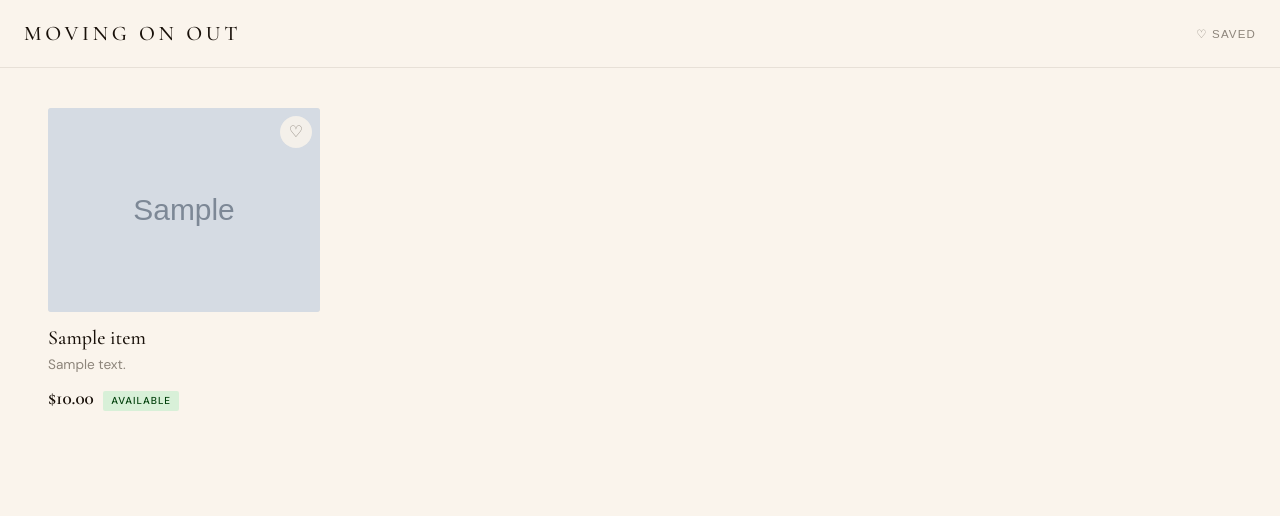
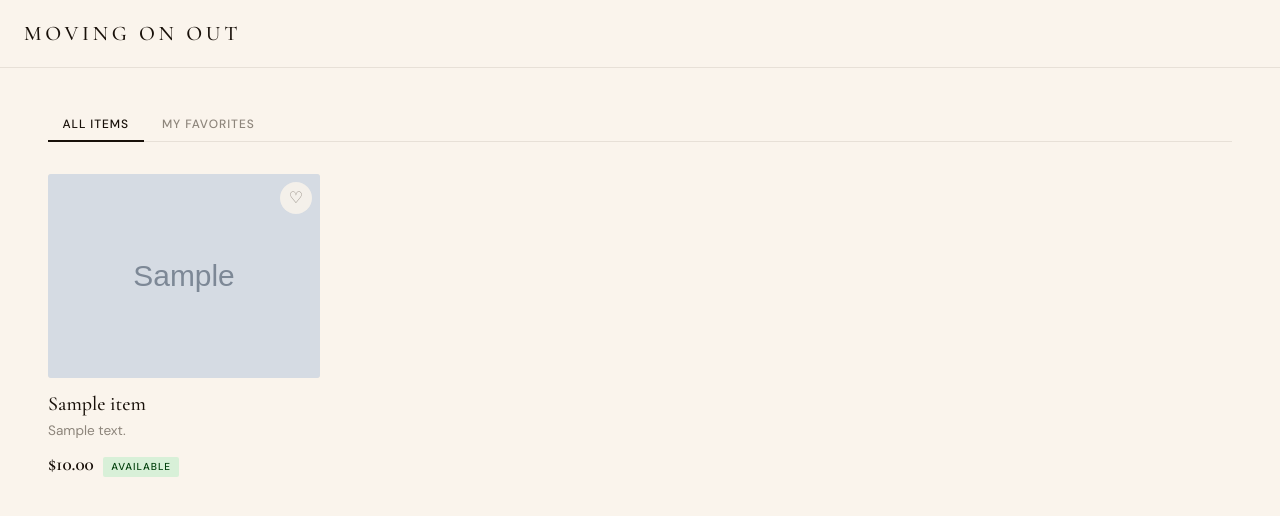
Before and after one commit to jasonmotylinski/sellout, a FastAPI app: page / in a window 1280 px wide. Shown: the top 516 px of the page. Run offline with FastAPI, Linux system fonts and the light colour scheme; tables that the repository leaves empty hold one stand-in row (values such as "Sample post"); grey boxes marked "Sample" are stand-in pictures.

Commit message:
feature: easier

```diff
--- a/templates/base.html
+++ b/templates/base.html
@@ -207,8 +207,36 @@
     }
     .heart-btn--detail:hover { transform: scale(1.05); }
 
-    .fav-filter { background: none; border: none; cursor: pointer; }
-    .fav-filter--active { color: oklch(55% 0.18 15) !important; }
+    .filter-bar {
+      display: flex;
+      gap: 0.25rem;
+      margin-bottom: 2rem;
+      border-bottom: 1px solid var(--border);
+      padding-bottom: 0;
+    }
+    .filter-tab {
+      background: none;
+      border: none;
+      border-bottom: 2px solid transparent;
+      margin-bottom: -1px;
+      padding: 0.5rem 0.9rem;
+      font-family: 'DM Sans', sans-serif;
+      font-size: 0.75rem;
+      font-weight: 500;
+      letter-spacing: 0.08em;
+      text-transform: uppercase;
+      color: var(--muted);
+      cursor: pointer;
+      transition: color 0.15s, border-color 0.15s;
+    }
+    .filter-tab:hover { color: var(--espresso); }
+    .filter-tab--active { color: var(--espresso); border-bottom-color: var(--espresso); }
+    .filter-empty {
+      text-align: center;
+      padding: 4rem 0;
+      color: var(--muted);
+      font-size: 0.9rem;
+    }
 
     /* ── Buttons ────────────────────────────────── */
     .btn {
--- a/templates/catalog.html
+++ b/templates/catalog.html
@@ -1,13 +1,18 @@
 {% extends "base.html" %}
 {% block title %}Moving On Out{% endblock %}
-{% block header_nav %}<button class="nav-link fav-filter" id="favFilter" aria-pressed="false">♡ Saved</button>{% endblock %}
 {% block content %}
 {% if not items_with_images %}
 <div class="empty">
   <p class="empty__text">Nothing listed just yet — check back soon.</p>
 </div>
 {% else %}
-<div class="item-grid">
+
+<div class="filter-bar" role="tablist">
+  <button class="filter-tab filter-tab--active" id="tabAll" role="tab" aria-selected="true">All items</button>
+  <button class="filter-tab" id="tabFavs" role="tab" aria-selected="false">My favorites</button>
+</div>
+
+<div class="item-grid" id="itemGrid">
 {% for item, images in items_with_images %}
 <a href="/items/{{ item.id }}" class="item-card-link" aria-label="{{ item.title }}">
 <article class="item-card{% if item.status == 'sold' %} item-card--sold{% endif %}">
@@ -29,6 +34,11 @@
 </a>
 {% endfor %}
 </div>
+
+<div class="filter-empty" id="favsEmpty" style="display:none">
+  <p>No saved items yet — heart the ones you like.</p>
+</div>
+
 {% endif %}
 
 <script>
@@ -42,55 +52,72 @@
 
   function setFavs(ids) { localStorage.setItem(KEY, JSON.stringify(ids)); }
 
-  function toggleFav(id) {
-    var favs = getFavs();
-    var idx = favs.indexOf(id);
-    if (idx === -1) favs.push(id); else favs.splice(idx, 1);
-    setFavs(favs);
-    return getFavs();
-  }
-
   function applyHeart(btn, active) {
     btn.textContent = active ? '♥' : '♡';
     btn.setAttribute('aria-pressed', String(active));
     btn.classList.toggle('is-fav', active);
   }
 
-  // Init hearts from storage
+  var showingFavs = false;
+
+  function applyFilter() {
+    var favs = getFavs();
+    var anyVisible = false;
+    document.querySelectorAll('.item-card-link').forEach(function (card) {
+      var id = parseInt(card.querySelector('.heart-btn').dataset.id);
+      var show = !showingFavs || favs.indexOf(id) !== -1;
+      card.style.display = show ? '' : 'none';
+      if (show) anyVisible = true;
+    });
+    document.getElementById('favsEmpty').style.display = (showingFavs && !anyVisible) ? '' : 'none';
+  }
+
+  // Init hearts
   var favs = getFavs();
   document.querySelectorAll('.heart-btn').forEach(function (btn) {
     applyHeart(btn, favs.indexOf(parseInt(btn.dataset.id)) !== -1);
   });
 
   // Heart clicks
-  var filterActive = false;
   document.querySelectorAll('.heart-btn').forEach(function (btn) {
     btn.addEventListener('click', function (e) {
       e.preventDefault();
       e.stopPropagation();
       var id = parseInt(btn.dataset.id);
-      var newFavs = toggleFav(id);
-      var active = newFavs.indexOf(id) !== -1;
+      var f = getFavs();
+      var idx = f.indexOf(id);
+      if (idx === -1) f.push(id); else f.splice(idx, 1);
+      setFavs(f);
+      var active = f.indexOf(id) !== -1;
       applyHeart(btn, active);
-      if (filterActive && !active) {
-        btn.closest('.item-card-link').style.display = 'none';
-      }
+      if (showingFavs) applyFilter();
     });
   });
 
-  // Saved filter
-  var filterBtn = document.getElementById('favFilter');
-  filterBtn.addEventListener('click', function () {
-    filterActive = !filterActive;
-    filterBtn.setAttribute('aria-pressed', String(filterActive));
-    filterBtn.classList.toggle('fav-filter--active', filterActive);
-    filterBtn.textContent = filterActive ? '♥ Saved' : '♡ Saved';
-    var currentFavs = getFavs();
-    document.querySelectorAll('.item-card-link').forEach(function (card) {
-      var btn = card.querySelector('.heart-btn');
-      var id = btn ? parseInt(btn.dataset.id) : null;
-      card.style.display = (filterActive && currentFavs.indexOf(id) === -1) ? 'none' : '';
-    });
+  // Tab switching
+  var tabAll  = document.getElementById('tabAll');
+  var tabFavs = document.getElementById('tabFavs');
+
+  tabAll.addEventListener('click', function () {
+    if (showingFavs) {
+      showingFavs = false;
+      tabAll.classList.add('filter-tab--active');
+      tabAll.setAttribute('aria-selected', 'true');
+      tabFavs.classList.remove('filter-tab--active');
+      tabFavs.setAttribute('aria-selected', 'false');
+      applyFilter();
+    }
+  });
+
+  tabFavs.addEventListener('click', function () {
+    if (!showingFavs) {
+      showingFavs = true;
+      tabFavs.classList.add('filter-tab--active');
+      tabFavs.setAttribute('aria-selected', 'true');
+      tabAll.classList.remove('filter-tab--active');
+      tabAll.setAttribute('aria-selected', 'false');
+      applyFilter();
+    }
   });
 }());
 </script>
```
